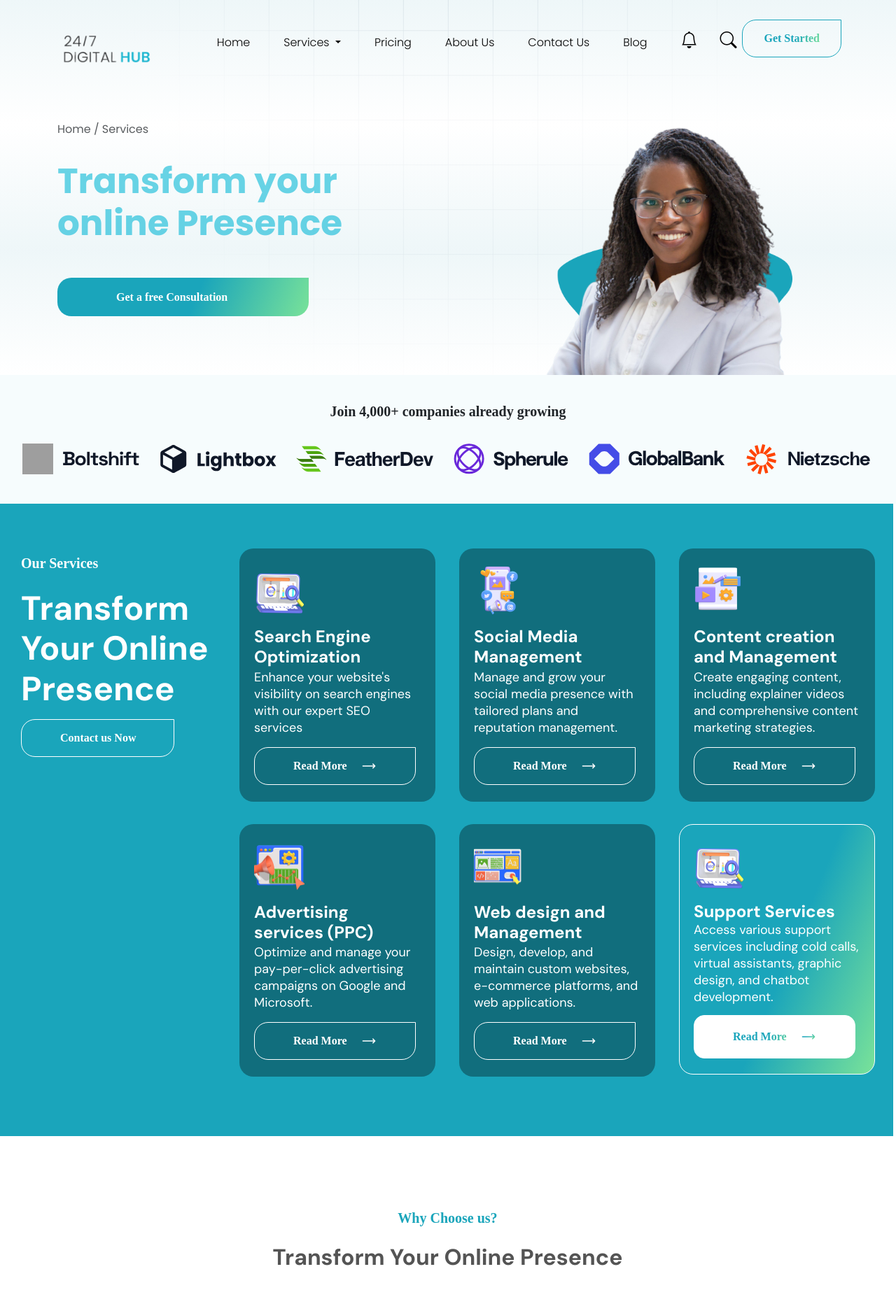
After one commit to ChidiebereIbiam/digitalhub, a Django app: page /services in a window 1280 px wide. The commit adds this page. Shown: the top 1864 px of the page at 70% size. Run offline with Django 5.2, Linux system fonts and the light colour scheme; some libraries are stand-ins or nearby versions; some web fonts are replaced; grey boxes are pictures that could not be loaded.

Commit message:
Completed the Services template

```diff
--- a/digitalhub/core/templates/core/base.html
+++ b/digitalhub/core/templates/core/base.html
@@ -84,7 +84,7 @@
                             </li>
                             <li class="nav-item px-3 px-lg-0 py-1 py-lg-1">
                                 <button class="button40">
-                                    <a class="i-am-an1">Get Started</a>
+                                    <a class="i-am-an1" href="{% url "account_login" %}">Get Started</a>
                                 </button>
                             </li>
 
--- a/digitalhub/core/templates/core/homepage.html
+++ b/digitalhub/core/templates/core/homepage.html
@@ -613,8 +613,6 @@
 {% include "core/components/contact_us_section.html" %}
 
 <!-- Blog Previews -->
-{% load static %}
-<!-- Contact Form -->
 <section class="contact-content-wrapper">
     <div class="container-fluid ">
         <div class="contact-content">
--- /dev/null
+++ b/digitalhub/core/templates/core/services.html
@@ -0,0 +1,56 @@
+{% extends "core/base.html" %}
+{% load static %}
+{% block title %}
+Services -
+{% endblock title %}
+
+{% block herosection %}
+<section class="herosection">
+
+    <div class="container">
+        <div class="row">
+            <div class="col-md-6">
+                <div class="">
+                    <nav aria-label="breadcrumb">
+                        <ol class="breadcrumb">
+                            <li class="breadcrumb-item active" aria-current="page">Home / Services</li>
+                        </ol>
+                    </nav>
+                    <h1 class="py-lg-3 fw-bolder" id="big">Transform your <br> online Presence</h1>
+
+                </div>
+                <div class="py-lg-4">
+                    <button class="button39">
+                        <b class="text40">Get a free Consultation</b>
+                    </button>
+                </div>
+            </div>
+            <div class="col-md-6">
+
+
+                <img src="{% static 'images/assets/service-hero.png' %}" class="img-fluid" alt="...">
+
+
+            </div>
+        </div>
+    </div>
+</section>
+{% endblock herosection %}
+
+
+{% block main %}
+<!-- Social Proof Section -->
+{% include "core/components/social_proof_section.html" %}
+
+<!-- Services -->
+{% include "core/components/services_section.html" %}
+
+<!-- Why Choose Us -->
+{% include "core/components/why_choose_us_section.html" %}
+
+<!-- Contact Form -->
+{% include "core/components/contact_us_section.html" %}
+
+<!-- Newsletter Sign-Up -->
+{% include "core/components/newsletter_section.html" %}
+{% endblock %}
```
Also changed, not shown: digitalhub/static/images/assets/service-hero.png (added).
